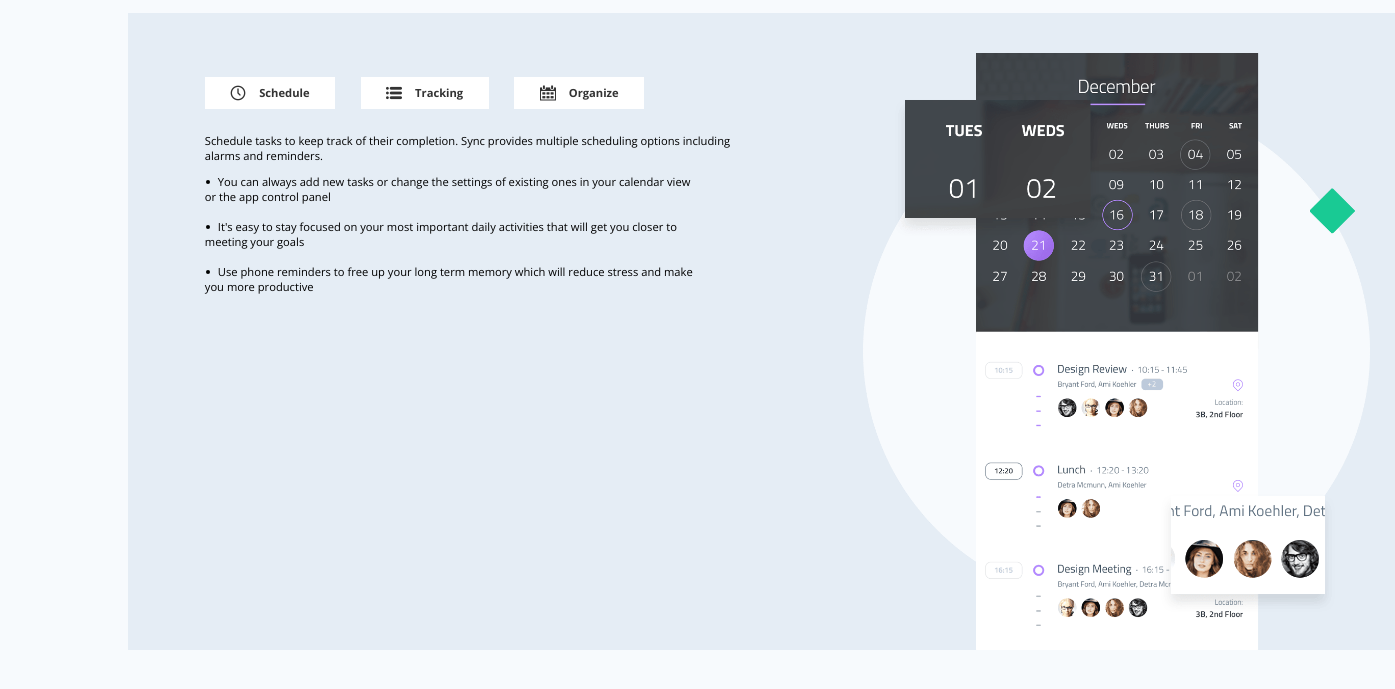
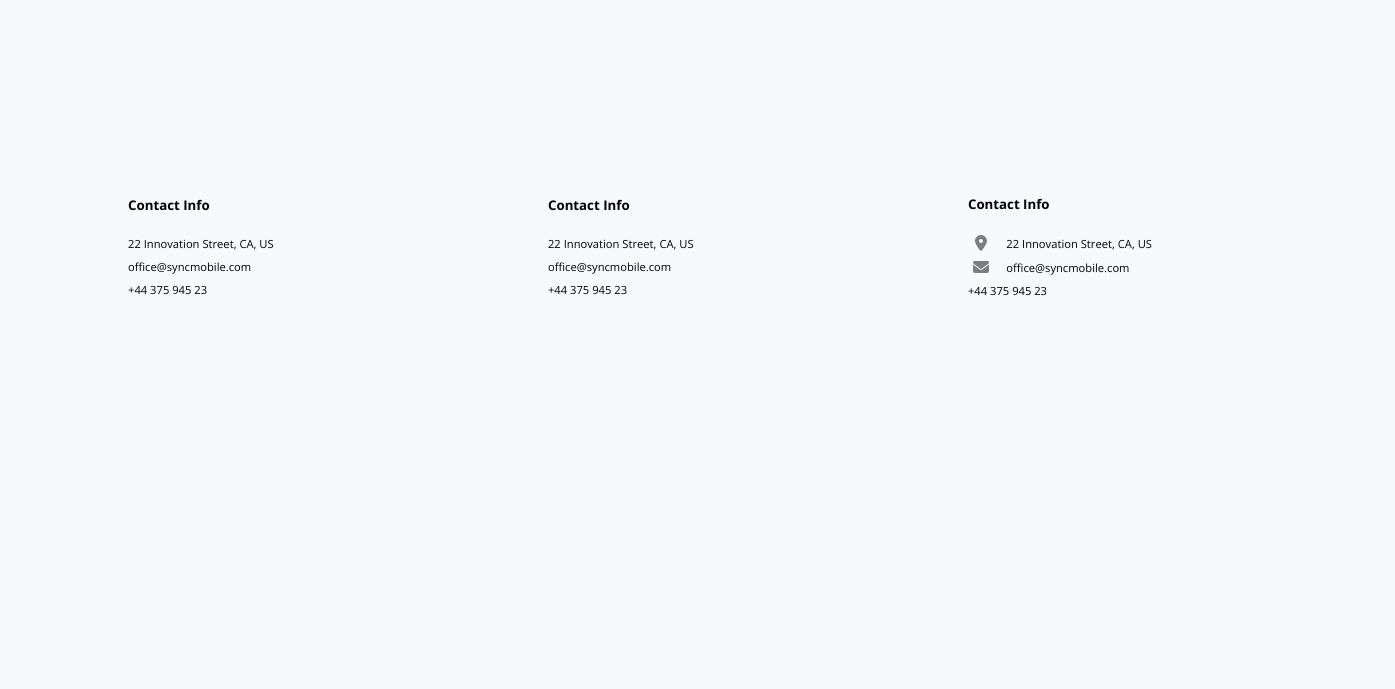
Before and after one commit to DaniCresRod/Proyecto_2_F5, a website: page Public/index.html in a window 1280 px wide. Shown: the part 4651-5340 px from the top of the page, 1395 px wide, since content can reach past the window. After the commit the page ends 4960 px from the top, so only its background shows below. Drawn offline with nearby package versions, Linux system fonts and the light colour scheme.

Commit message:
revisado index

```diff
--- a/Public/index.html
+++ b/Public/index.html
@@ -255,30 +255,7 @@
                 <a href="#"><img src="images/playstore.png" alt="logo Google Play">DOWNLOAD</a>
             </div>
 
-        <section id="tab_features">
-            <article>
-                <div>
-                    <a href="#"><img src="images/reloj_2.png" alt="reloj">Schedule</a>
-                    <a href="#"><img src="images/menu_hamb_2.png" alt="reloj">Tracking</a>
-                    <a href="#"><img src="images/calendario_2.png" alt="reloj">Organize</a>
-                </div>
-                <p>
-                    Schedule tasks to keep track of their completion. Sync provides multiple scheduling options including alarms and reminders.
-                </p>
-                <ul>
-                    <li>You can always add new tasks or change the settings of existing ones in your calendar view or the app control panel
-                    </li>
-                    <br>
-                    <li>It's easy to stay focused on your most important daily activities that will get you closer to meeting your goals
-                    </li>
-                    <br>
-                    <li>Use phone reminders to free up your long term memory which will reduce stress and make you more productive
-                    </li>
-                </ul>
 
-            </article>
-            <img src="images/description-2-app.png" alt="">
-        </section>
     </main>
 
     <footer>
```
